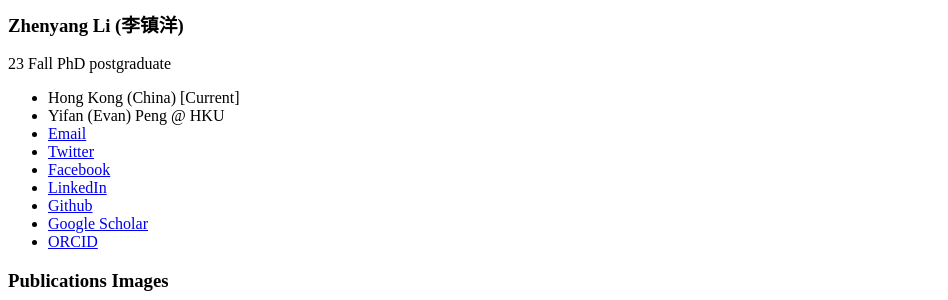
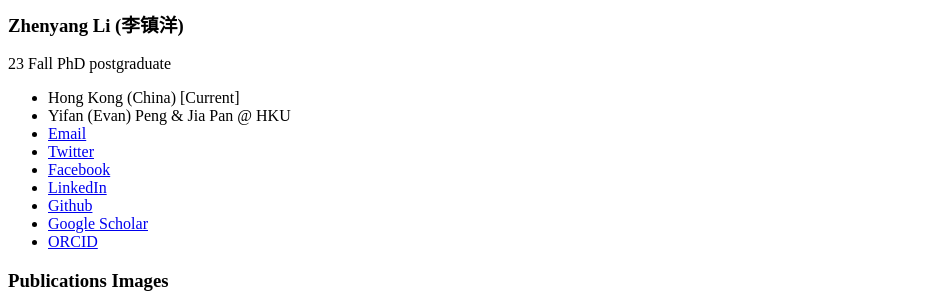
Before and after one commit to Lagrangeli/Lagrangeli.github.io, a Jekyll site: the page built from images/publications/README.md, in a window 1280 px wide. Shown: the part 253-553 px from the top of the page, without its empty margins (0-948 px from the left). Built offline with Jekyll 4.4.1, drawn with Linux system fonts in a browser that asks for light colours; our own code applies the rules of GitHub Pages for plain Markdown files.

Commit message:
Update sidebar advisor affiliation

```diff
--- a/_config.yml
+++ b/_config.yml
@@ -25,7 +25,7 @@ author:
   avatar           : "images/self-icon.png"
   bio              : "23 Fall PhD postgraduate"
   location         : "Hong Kong (China) [Current]"
-  employer         : "Yifan (Evan) Peng @ HKU"
+  employer         : "Yifan (Evan) Peng & Jia Pan @ HKU"
   pubmed           :
   googlescholar    : "https://scholar.google.com/citations?hl=en&user=r9f4mLMAAAAJ"
   email            : "lagrangelzy@gmail.com"
```
